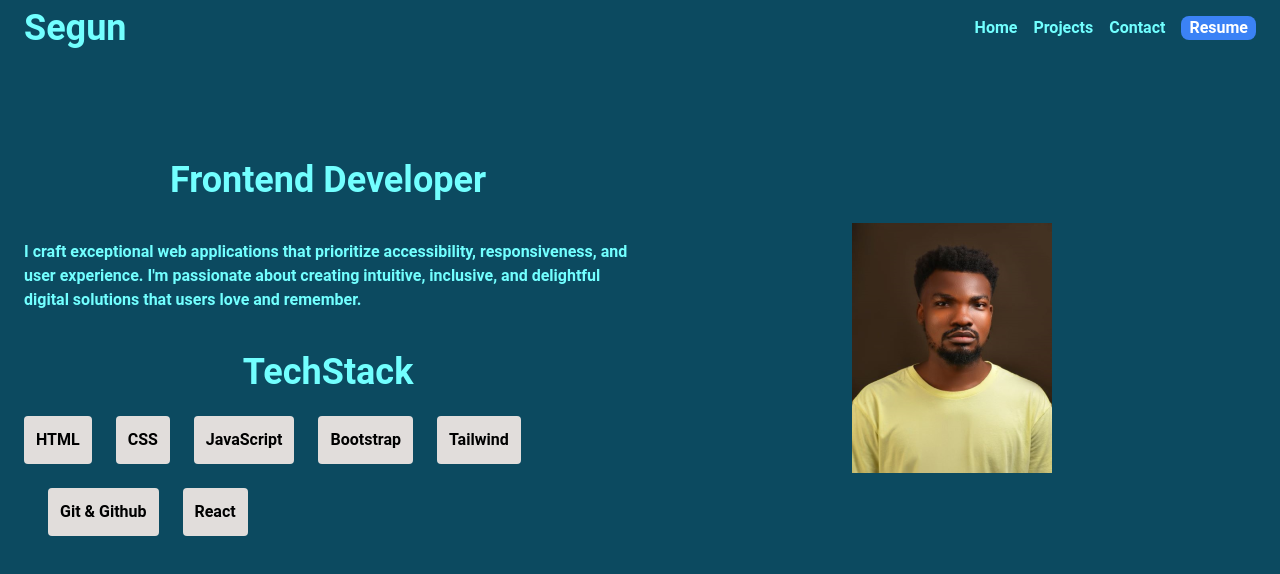
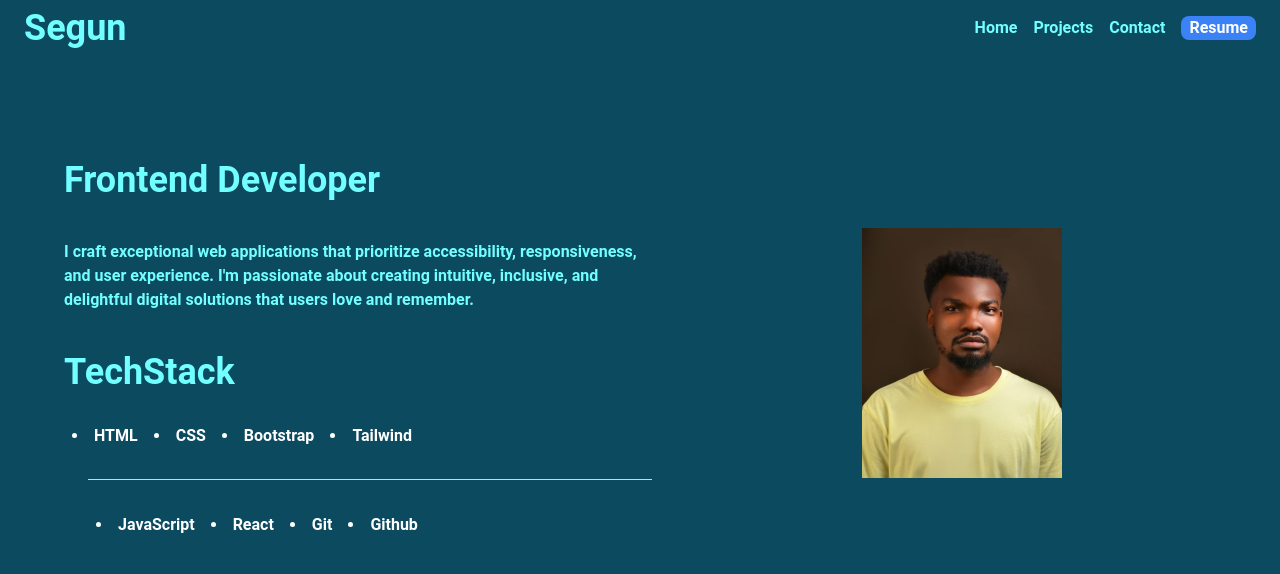
Before and after one commit to Segzyp1000/porfolio, a React (Vite) app: page / in a window 1280 px wide. Shown: the top 574 px of the page. Built offline with nearby package versions, Linux system fonts and the light colour scheme.

Commit message:
added designs

```diff
--- a/src/components/Showcase.jsx
+++ b/src/components/Showcase.jsx
@@ -3,8 +3,8 @@ import segz from "../assets/segz.png";
 
 const Showcase = () => {
   return (
-    <main className="show grid grid-cols-1 md:grid-cols-2 gap-4 p-6 mt-20 ">
-      <div className=" flex flex-col text-darkBlue items-center justify-center">
+    <main className="show grid grid-cols-1 md:grid-cols-2 gap-4 p-6 mt-20 ml-10 ">
+      <div className=" flex flex-col text-darkBlue">
         <h1 className="text-4xl font-bold">Frontend Developer</h1>
         <p className="max-w-full mt-10  font-semibold">
           I craft exceptional web applications that prioritize accessibility,
@@ -13,30 +13,22 @@ const Showcase = () => {
           and remember.
         </p>
 
-        <div className="flex flex-col mt-10 justify-center items-center">
+        <div className="flex flex-col mt-10 ">
           <h1 className="text-4xl font-bold">TechStack</h1>
-          <div className="text-black max-w-full mx-0 space-x-6 space-y-6">
-            <button className=" bg-colorButton rounded font-bold  p-3">
-              HTML
-            </button>
-            <button className=" bg-colorButton rounded font-bold  p-3">
-              CSS
-            </button>
-            <button className=" bg-colorButton rounded font-bold  p-3">
-              JavaScript
-            </button>
-            <button className=" bg-colorButton rounded font-bold  p-3">
-              Bootstrap
-            </button>
-            <button className=" bg-colorButton rounded font-bold  p-3">
-              Tailwind
-            </button>
-            <button className=" bg-colorButton rounded font-bold  p-3">
-              Git & Github
-            </button>
-            <button className=" bg-colorButton rounded font-bold  p-3">
-              React
-            </button>
+          <div className="text-white mx-0 space-x-6 space-y-6 mt-6">
+            <div className="flex">
+              <li className="font-bold  p-2">HTML</li>
+              <li className="font-bold  p-2">CSS</li>
+              <li className="font-bold  p-2">Bootstrap</li>
+              <li className="font-bold  p-2">Tailwind</li>
+            </div>
+            <div className="separator2"></div>
+            <div className="mt-4 flex">
+              <li className="font-bold  p-2">JavaScript</li>
+              <li className="font-bold  p-2">React</li>
+              <li className="font-bold  p-2">Git</li>
+              <li className="font-bold  p-2">Github</li>
+            </div>
           </div>
         </div>
       </div>
--- a/src/index.css
+++ b/src/index.css
@@ -17,10 +17,21 @@ body {
   background-color: rgb(114, 255, 255);
 }
 
+.separator2 {
+  position: relative;
+  top: -1px;
+  margin-top: 2rem;
+  left: 0;
+  width: auto;
+  height: 1px;
+  background-color: rgb(114, 255, 255);
+}
+
 
 @media (max-width: 768px) {
   .show {
     display: flex;
     flex-direction: column-reverse;
   }
+
 }
```
